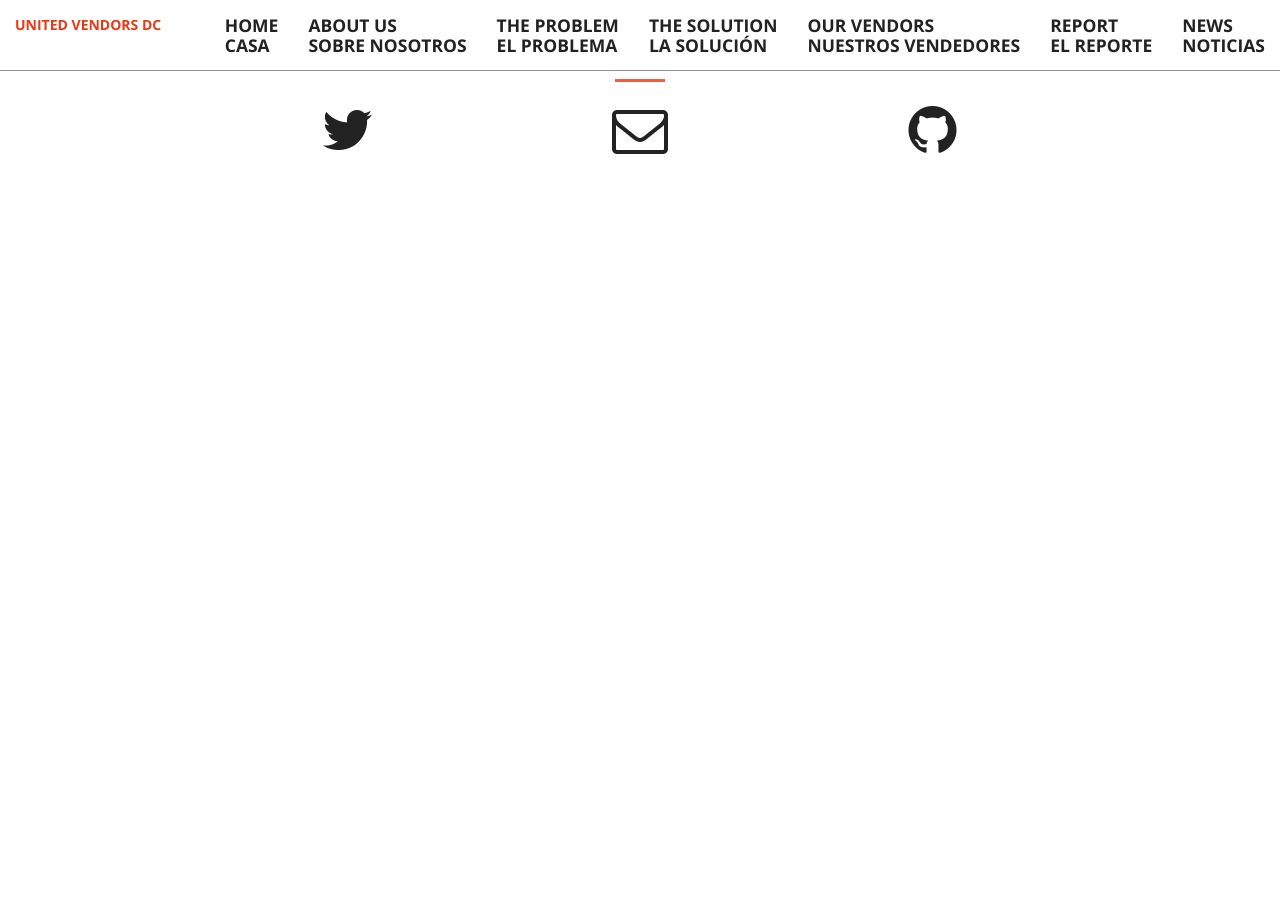
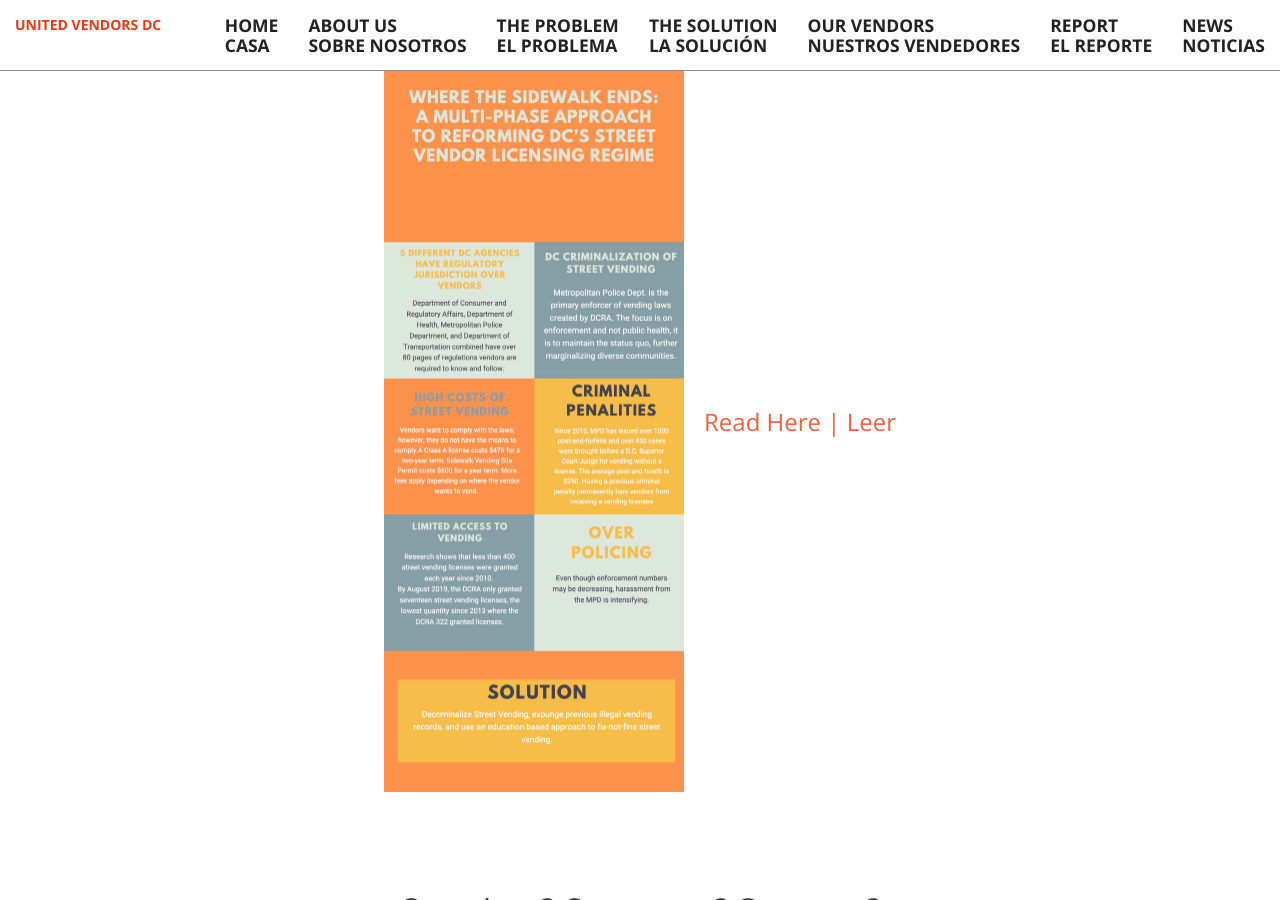
Before and after one commit to UnitedVendorsDC/unitedvendorsdc.github.io, a Jekyll site: the page built from problem.html, in a window 1280 px wide and 900 px high, scrolled down 540 px. Built offline with Jekyll 4.4.1, drawn with Linux system fonts in a browser that asks for light colours; before the commit the page ends 900 px from its top, so only the background shows below that.

Commit message:
problem infographics added

```diff
--- a/problem.html
+++ b/problem.html
@@ -2,9 +2,25 @@
 layout: page
 title: The Problem / El Problema
 ---
+
 <div class="blurb">
+
 	<h1>The Problem</h1>
 	<h2>El Problema</h2>
+
 	<p>Learn more about the problems that street vendors face each day.</p>
 	<p>Obtenga más información sobre los problemas que enfrentan los vendedores ambulantes todos los días.</p>
+
+	<div class="blurb">
+		<a href="/docs/Vendors Infographic-English.pdf" class="report-flex-link" aria-hidden="true"></a>
+		<div class="report-flex">
+		<div class="report-flex-item report-flex-item-image">
+			<img src="img/problem-solution/Vendors Infographic-English.jpg" class="report-image" alt="The Problem / El Problema">
+		</div>
+		<div class="report-flex-item">
+			<h3><a href="/docs/Vendors Infographic-English.pdf" class="report-flex-item-link">Read Here | Leer</a></h3>
+		</div>
+		</div>
+	</div>
+
 </div><!-- /.blurb -->
```
Also changed, not shown: img/problem-solution/Vendors Infographic-English.jpg (added), 1 other file.
